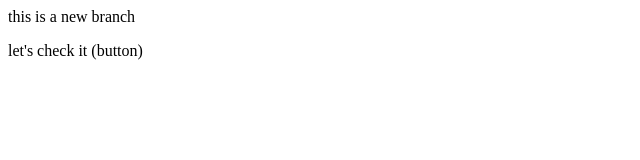
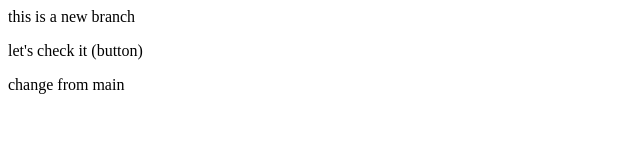
Before and after one commit to chirag-66/localrepo, a plain HTML site: page index.html in a window 1280 px wide. Shown: the whole page, without its empty margins (0-640 px from the left). Drawn offline with Linux system fonts and the light colour scheme.

Commit message:
Add changee

```diff
--- a/index.html
+++ b/index.html
@@ -1,2 +1,3 @@
 <p>this is a new branch</p>
 <p>let's check it (button)</p>
+<p>change from main</p>
```
